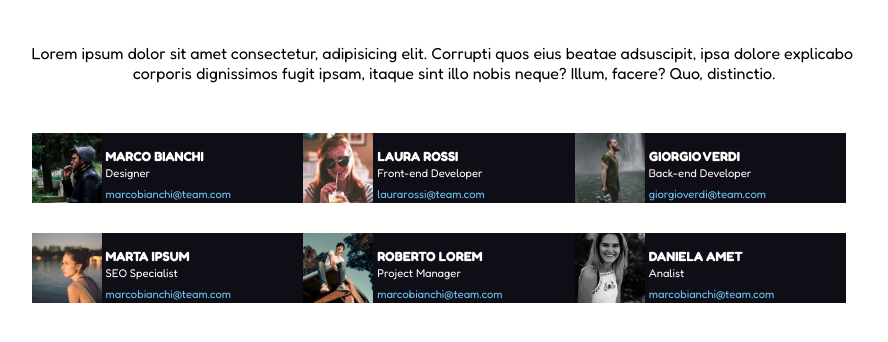
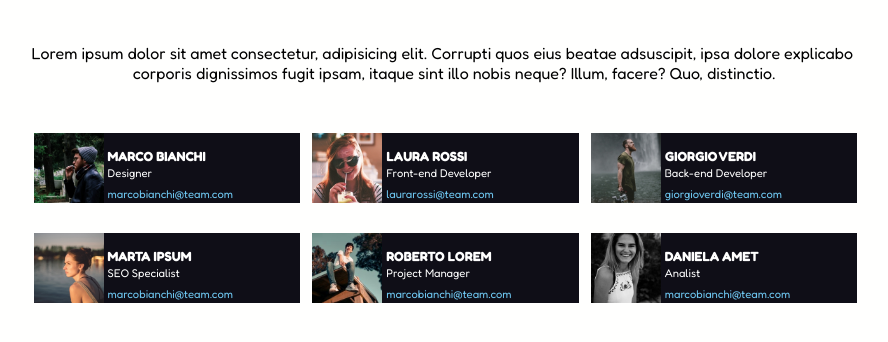
Before and after one commit to FrancescoCauzzi/html-css-float-cards, a plain HTML site: page index.html in a window 1280 px wide. Shown: the part 96-438 px from the top of the page, without its empty margins (186-1074 px from the left). Drawn offline with Linux system fonts and the light colour scheme.

Commit message:
modifica file css

```diff
--- a/css/style.css
+++ b/css/style.css
@@ -56,17 +56,17 @@ img{
 .profile{
   color: white;
   /* height: 100px; */
-  width: calc(100% / 3 - 10px);
+  width: calc(100% / 3 - 15px);
 
   background-color: #0F0E17;
-  margin-bottom: 30px;
 
-  /* margin-bottom: 50px; */
+
+  margin: 0px 10px 30px 2px
 }
 
-.middle{
+/* .middle{
   margin-left: 15px;
-}
+} */
 
 .profile h5{
   padding-top: 15px;
```
